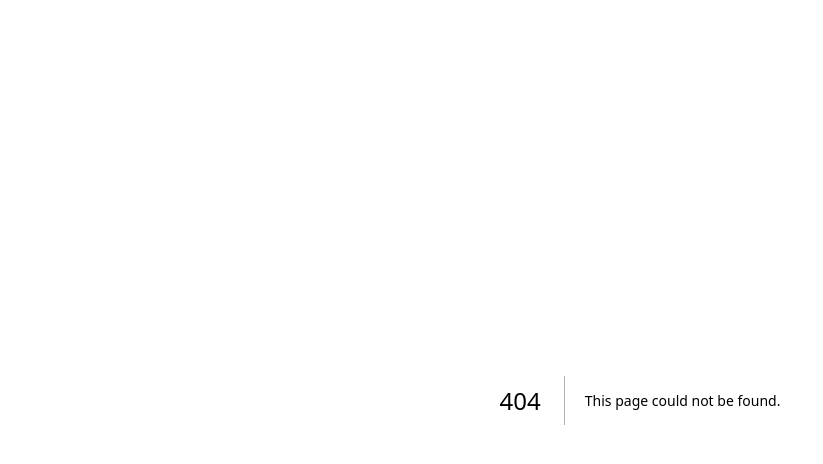
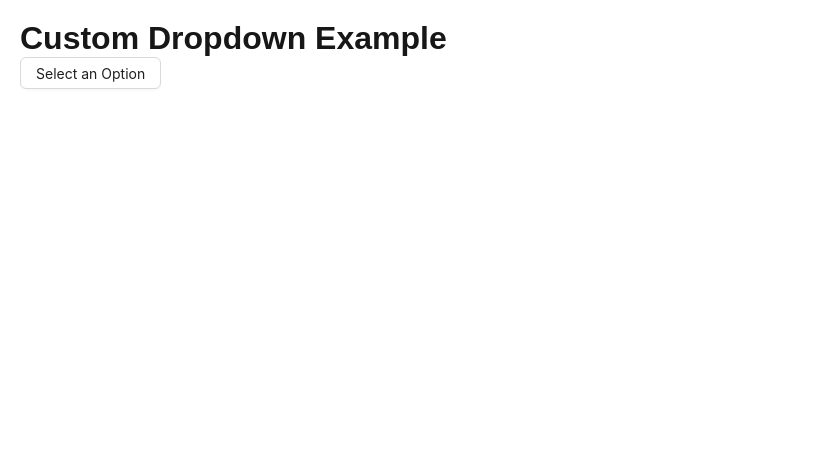
Before and after one commit to aniket-pixer/practice-design, a Next.js app: page /customdropdownpage in a window 1280 px wide. Before the commit this address had no page. Shown: the top 464 px of the page, without its empty margins (0-823 px from the left). Built offline with nearby package versions, Linux system fonts and the light colour scheme.

Commit message:
create dropdown and customise css using  antd

```diff
--- /dev/null
+++ b/app/customdropdownpage/customdropdownpage.tsx
@@ -0,0 +1,28 @@
+import React from "react";
+import CustomDropdown from "@/components/customdropdown";
+import type { MenuInfo } from "rc-menu/lib/interface"; // Import MenuInfo type for clarity
+
+const CustomDropdownHome = () => {
+  const menuList = [
+    { label: "Option 1", key: "1" },
+    { label: "Option 2", key: "2" },
+    { label: "Option 3", key: "3" },
+  ];
+
+  const handleMenuClick = (info: MenuInfo) => {
+    console.log("Clicked item key:", info.key); // Access the key from the MenuInfo object
+  };
+
+  return (
+    <div style={{ padding: "20px" }}>
+      <h1>Custom Dropdown Example</h1>
+      <CustomDropdown
+        menuList={menuList}
+        buttonLabel="Select an Option"
+        onMenuClick={handleMenuClick}
+      />
+    </div>
+  );
+};
+
+export default CustomDropdownHome;
--- /dev/null
+++ b/app/customdropdownpage/page.tsx
@@ -0,0 +1,14 @@
+"use client";
+import React from "react";
+import CustomDropdownHome from "./customdropdownpage";
+import { DropdownMainWrapper } from "./style";
+
+function CustomDropdownPage() {
+  return (
+    <DropdownMainWrapper>
+      <CustomDropdownHome />
+    </DropdownMainWrapper>
+  );
+}
+
+export default CustomDropdownPage;
--- /dev/null
+++ b/app/customdropdownpage/style.tsx
@@ -0,0 +1,7 @@
+import styled from "styled-components";
+
+const DropdownMainWrapper = styled.div`
+  height: 100dvh;
+`;
+
+export { DropdownMainWrapper };
--- /dev/null
+++ b/components/customdropdown/index.tsx
@@ -0,0 +1,46 @@
+import React from "react";
+import { Dropdown, Menu, Button } from "antd";
+import type { MenuProps } from "antd";
+
+interface MenuItem {
+  label: React.ReactNode; // Content to display in the menu
+  key?: string; // Unique key for the menu item
+}
+
+interface CustomDropdownProps {
+  menuList: MenuItem[]; // Array of menu items
+  buttonLabel?: string; // Text to display on the dropdown button
+  placement?: "bottomLeft" | "bottomRight" | "topLeft" | "topRight"; // Placement of the dropdown
+  onMenuClick?: MenuProps["onClick"]; // Callback for menu item clicks
+  dropdownClassName?: string; // Custom class name for additional styling
+}
+
+const CustomDropdown: React.FC<CustomDropdownProps> = ({
+  menuList,
+  buttonLabel = "Dropdown",
+  placement = "bottomLeft",
+  onMenuClick = () => {},
+  dropdownClassName = "",
+}) => {
+  const items: MenuProps["items"] = menuList.map((item, index) => ({
+    key: item.key || index.toString(),
+    label: item.label,
+  }));
+
+  const menuProps: MenuProps = {
+    items,
+    onClick: onMenuClick,
+  };
+
+  return (
+    <Dropdown
+      menu={menuProps}
+      placement={placement}
+      className={dropdownClassName}
+    >
+      <Button>{buttonLabel}</Button>
+    </Dropdown>
+  );
+};
+
+export default CustomDropdown;
--- /dev/null
+++ b/components/customdropdown/style.tsx
@@ -0,0 +1,44 @@
+import styled from "styled-components";
+
+const DropdownContainer = styled.div`
+  position: relative;
+  display: inline-block;
+`;
+
+const DropdownButton = styled.button`
+  padding: 10px 20px;
+  background-color: #0070f3;
+  color: white;
+  border: none;
+  border-radius: 5px;
+  cursor: pointer;
+  font-size: 16px;
+  transition: background-color 0.3s ease;
+  :hover {
+    background-color: #005bb5;
+  }
+`;
+
+const DropdownMenu = styled.div`
+  position: absolute;
+  top: 100%;
+  left: 0;
+  background-color: white;
+  border: 1px solid #ddd;
+  border-radius: 5px;
+  box-shadow: 0 4px 6px rgba(0, 0, 0, 0.1);
+  margin-top: 5px;
+  z-index: 1000;
+`;
+
+const DropdownItem = styled.div`
+  padding: 10px 15px;
+  font-size: 14px;
+  cursor: pointer;
+  transition: background-color 0.3s ease;
+  :hover {
+    background-color: #f5f5f5;
+  }
+`;
+
+export { DropdownContainer, DropdownButton, DropdownMenu, DropdownItem };
--- a/package.json
+++ b/package.json
@@ -9,6 +9,7 @@
     "lint": "next lint"
   },
   "dependencies": {
+    "antd": "^5.22.4",
     "next": "15.0.3",
     "react": "19.0.0-rc-66855b96-20241106",
     "react-dom": "19.0.0-rc-66855b96-20241106",
```
Also changed, not shown: 1 other file (tests, documents, lock files or other folders).
